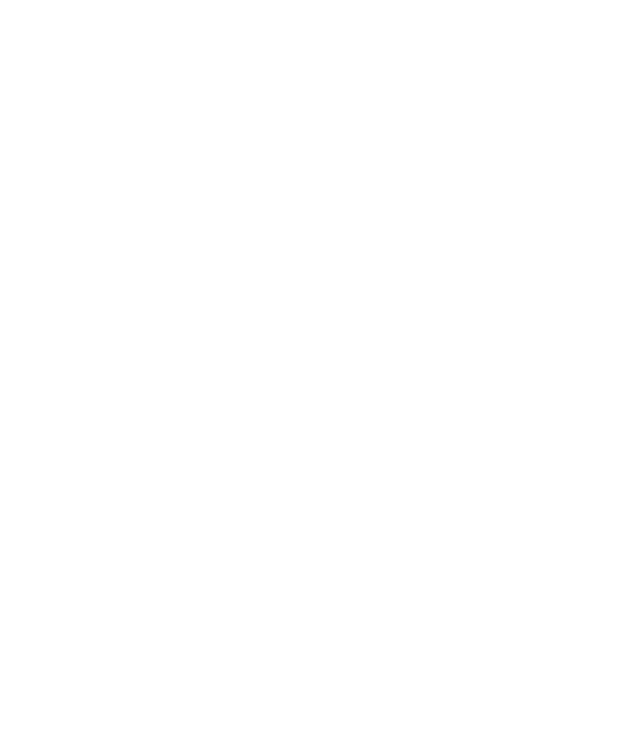
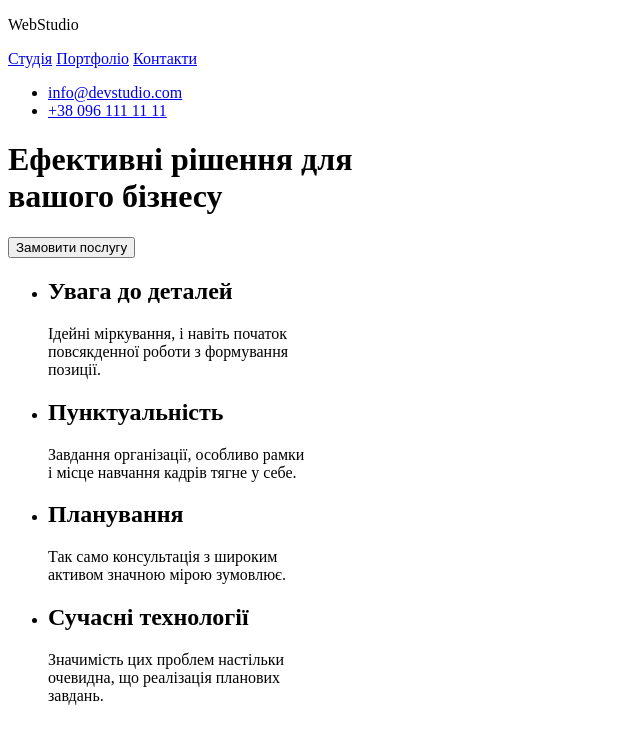
Before and after one commit to Needlide/lytvyniuk-maksim-IPZ-32, a plain HTML site: page index.html in a window 1280 px wide. Shown: the whole page, without its empty margins (0-640 px from the left). Drawn offline with Linux system fonts and the light colour scheme.

Commit message:
nav bar, header, banner and our specifics done

```diff
--- a/index.html
+++ b/index.html
@@ -1,6 +1,70 @@
 <!DOCTYPE html>
-<html>
+<html lang="uk">
+  <head>
+    <meta charset="UTF-8">
+    <title>WebStudio</title>
+  </head>
+  <header>
+    <p><span>Web</span>Studio</p>
+    <nav>
+      <a href="/index.html">Студія</a>
+      <a href="/index.html">Портфоліо</a>
+      <a href="/index.html">Контакти</a>
+    </nav>
+    <ul>
+      <li>
+        <a href="mailto:info@devstudio.com">info@devstudio.com</a>
+      </li>
+      <li>
+        <a href="tel:+380961111111">+38 096 111 11 11</a>
+      </li>
+    </ul>
+  </header>
   <body>
+    <div>
+      <h1>Ефективні рішення для <br/> вашого бізнесу</h1>
+      <button>
+        Замовити послугу
+      </button>
+    </div>
+    <div>
+      <ul>
+        <li>
+          <h2>
+            Увага до деталей
+          </h2>
+          <p>
+            Ідейні міркування, і навіть початок <br/> повсякденної роботи з формування <br/> позиції.
+          </p>
+        </li>
 
+        <li>
+          <h2>
+            Пунктуальність
+          </h2>
+          <p>
+            Завдання організації, особливо рамки <br/> і місце навчання кадрів тягне у себе.
+          </p>
+        </li>
+
+        <li>
+          <h2>
+            Планування
+          </h2>
+          <p>
+            Так само консультація з широким <br/> активом значною мірою зумовлює.
+          </p>
+        </li>
+
+        <li>
+          <h2>
+           Сучасні технології
+          </h2>
+          <p>
+            Значимість цих проблем настільки <br/> очевидна, що реалізація планових <br/> завдань.
+          </p>
+        </li>
+      </ul>
+    </div>
   </body>
 </html>
```
